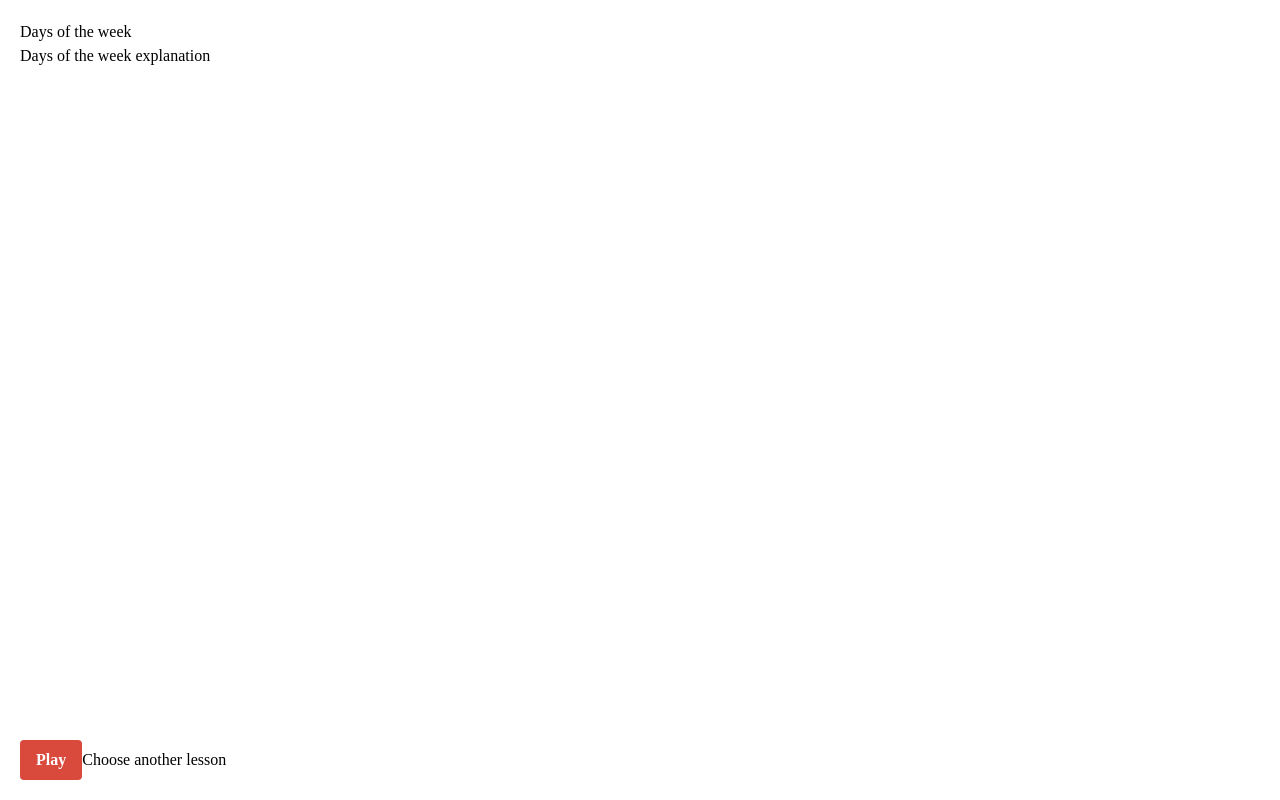
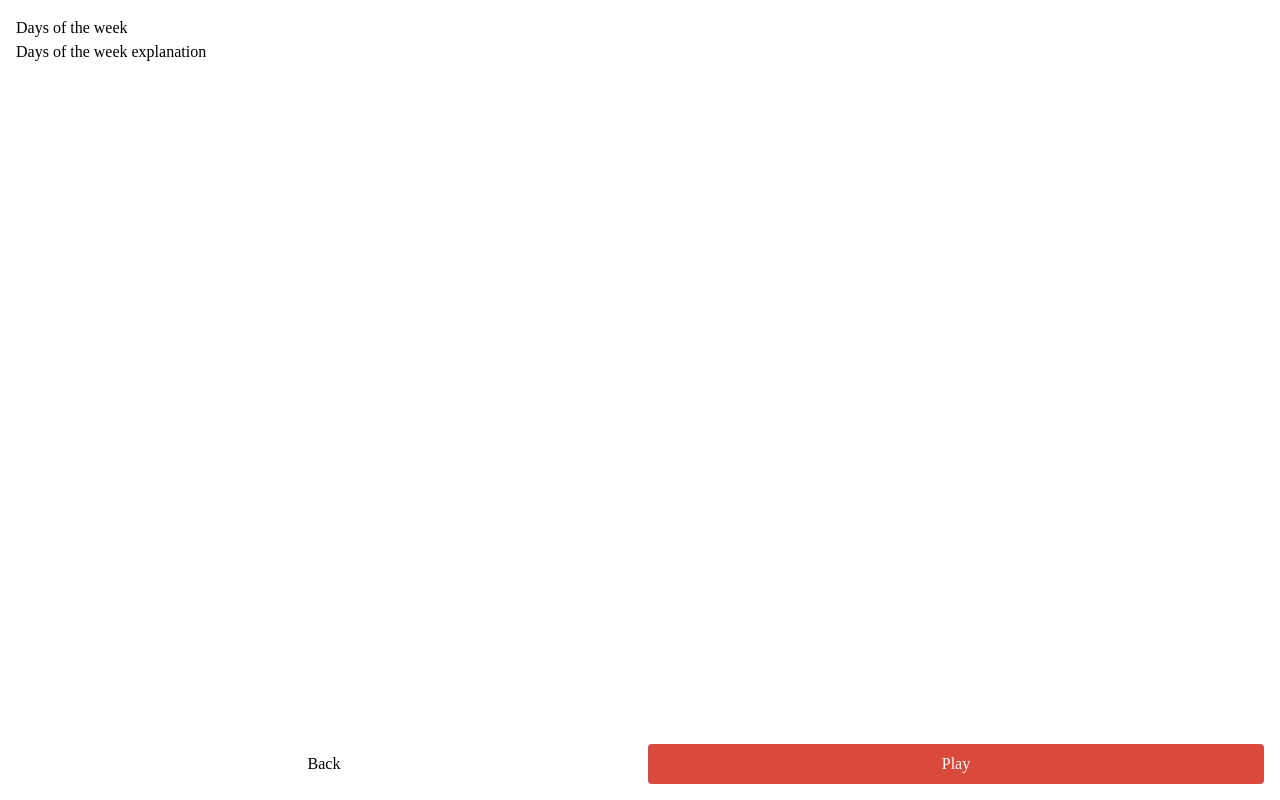
Before and after one commit to miquelromero/japanese-learning-game, a Vue app: page /lesson/days-of-the-week in a window 1280 px wide. Built offline with nearby package versions, Linux system fonts and the light colour scheme; a web font is replaced by a local one.

Commit message:
Use containers and improve footer layouts

```diff
--- a/src/App.vue
+++ b/src/App.vue
@@ -1,16 +1,15 @@
 <template>
-  <div id="app">
+  <div id="app" class="flex w-full h-full">
     <router-view />
   </div>
 </template>
 
 <style>
 html,
-body,
-#app {
+body {
+  display: flex;
+  width: 100%;
   height: 100%;
-  width: 100%;
-  display: flex;
   @apply font-body;
 }
 </style>
--- a/src/components/lesson-screens/lesson-screen-home/Footer.vue
+++ b/src/components/lesson-screens/lesson-screen-home/Footer.vue
@@ -1,14 +1,15 @@
 <template>
-  <div>
-    <app-button @click="start">
-      Play
-    </app-button>
-    <RouterLink
-      class="button is-white is-large is-fullwidth"
-      tag="button"
-      :to="{ name: 'lessons' }"
-      >Choose another lesson</RouterLink
-    >
+  <div class="flex flex-row -mx-2">
+    <div class="w-1/2 px-2">
+      <app-button alternative :to="{ name: 'lessons' }">
+        Back
+      </app-button>
+    </div>
+    <div class="w-1/2 px-2">
+      <app-button @click="start">
+        Play
+      </app-button>
+    </div>
   </div>
 </template>
 
--- a/src/components/lesson-screens/lesson-screen-results/Footer.vue
+++ b/src/components/lesson-screens/lesson-screen-results/Footer.vue
@@ -1,11 +1,15 @@
 <template>
-  <div>
-    <button class="button is-primary is-large is-fullwidth" @click="start">
-      Try again
-    </button>
-    <button class="button is-white is-large is-fullwidth" @click="home">
-      Back
-    </button>
+  <div class="flex flex-row -mx-2">
+    <div class="w-1/2 px-2">
+      <app-button alternative @click="home">
+        Back
+      </app-button>
+    </div>
+    <div class="w-1/2 px-2">
+      <app-button @click="start">
+        Try again
+      </app-button>
+    </div>
   </div>
 </template>
 
--- a/src/components/ui/AppButton.vue
+++ b/src/components/ui/AppButton.vue
@@ -1,8 +1,29 @@
 <template>
   <button
     @click="$emit('click', $event)"
-    class="bg-primary-500 hover:bg-primary-400 text-white font-bold py-2 px-4 rounded"
+    class="py-2 px-4 rounded w-full"
+    :class="[
+      ...(primary ? ['bg-primary-500 hover:bg-primary-400 text-white'] : []),
+      ...(alternative ? ['bg-white'] : []),
+    ]"
   >
     <slot />
   </button>
 </template>
+
+<script>
+export default {
+  props: {
+    alternative: {
+      type: Boolean,
+      mandatory: false,
+      default: false,
+    },
+  },
+  computed: {
+    primary() {
+      return !this.alternative;
+    },
+  },
+};
+</script>
--- a/src/layouts/LessonLayout.vue
+++ b/src/layouts/LessonLayout.vue
@@ -1,14 +1,18 @@
 <template>
   <div class="flex flex-col flex-grow">
-    <div class="p-5" v-if="hasHeader">
+    <div class="p-4" v-if="hasHeader">
       <template v-if="hasHeaderSlot"><slot name="header"/></template>
       <h1 v-if="hasTitle" class="title">{{ title }}</h1>
     </div>
-    <div class="flex-grow p-5" v-if="hasContentSlot">
-      <slot name="content" />
+    <div class="flex-grow p-4" v-if="hasContentSlot">
+      <div class="container">
+        <slot name="content" />
+      </div>
     </div>
-    <div class="p-5 shadow-lg" v-if="hasFooterSlot">
-      <slot name="footer" />
+    <div class="p-4 shadow-lg" v-if="hasFooterSlot">
+      <div class="container">
+        <slot name="footer" />
+      </div>
     </div>
   </div>
 </template>
--- a/tailwind.js
+++ b/tailwind.js
@@ -18,6 +18,9 @@ module.exports = {
           900: '#411612',
         },
       },
+      container: {
+        center: true,
+      },
     },
   },
   variants: {},
```
